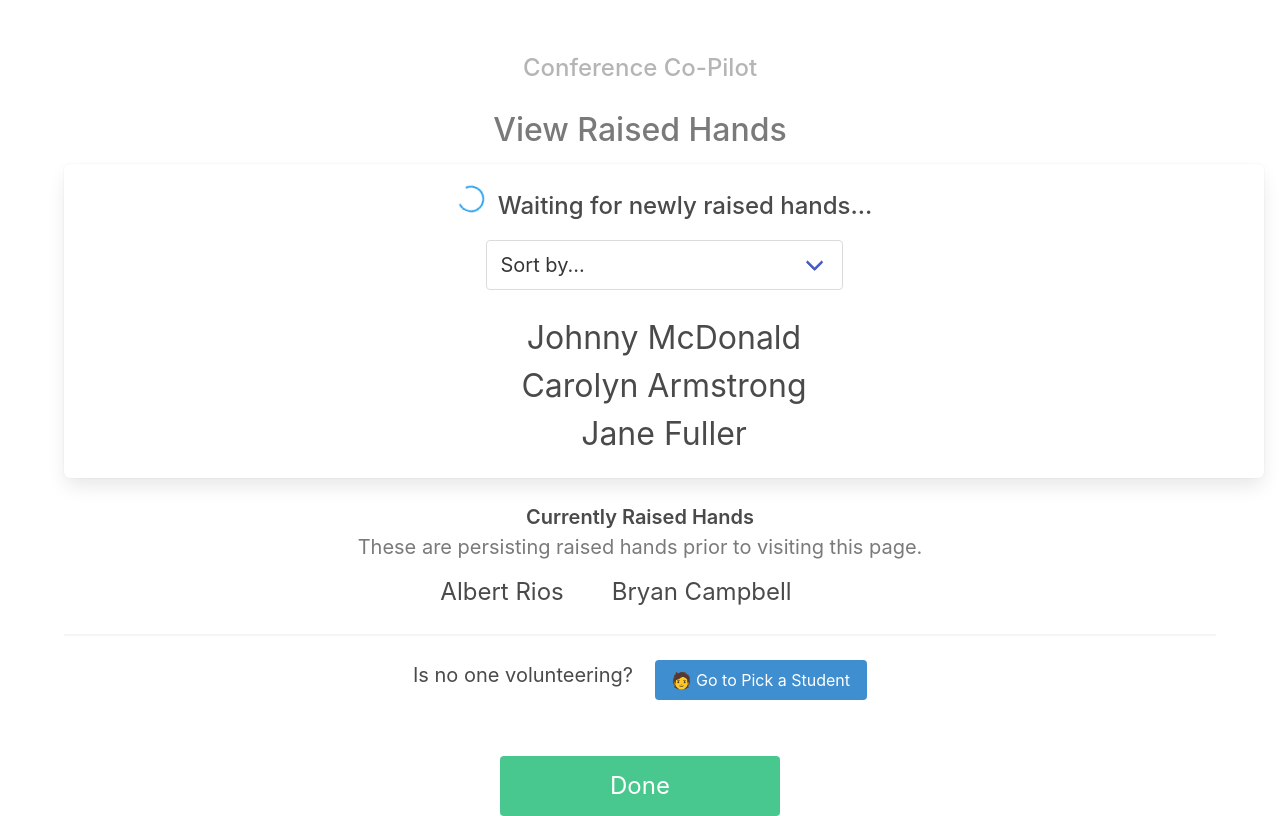
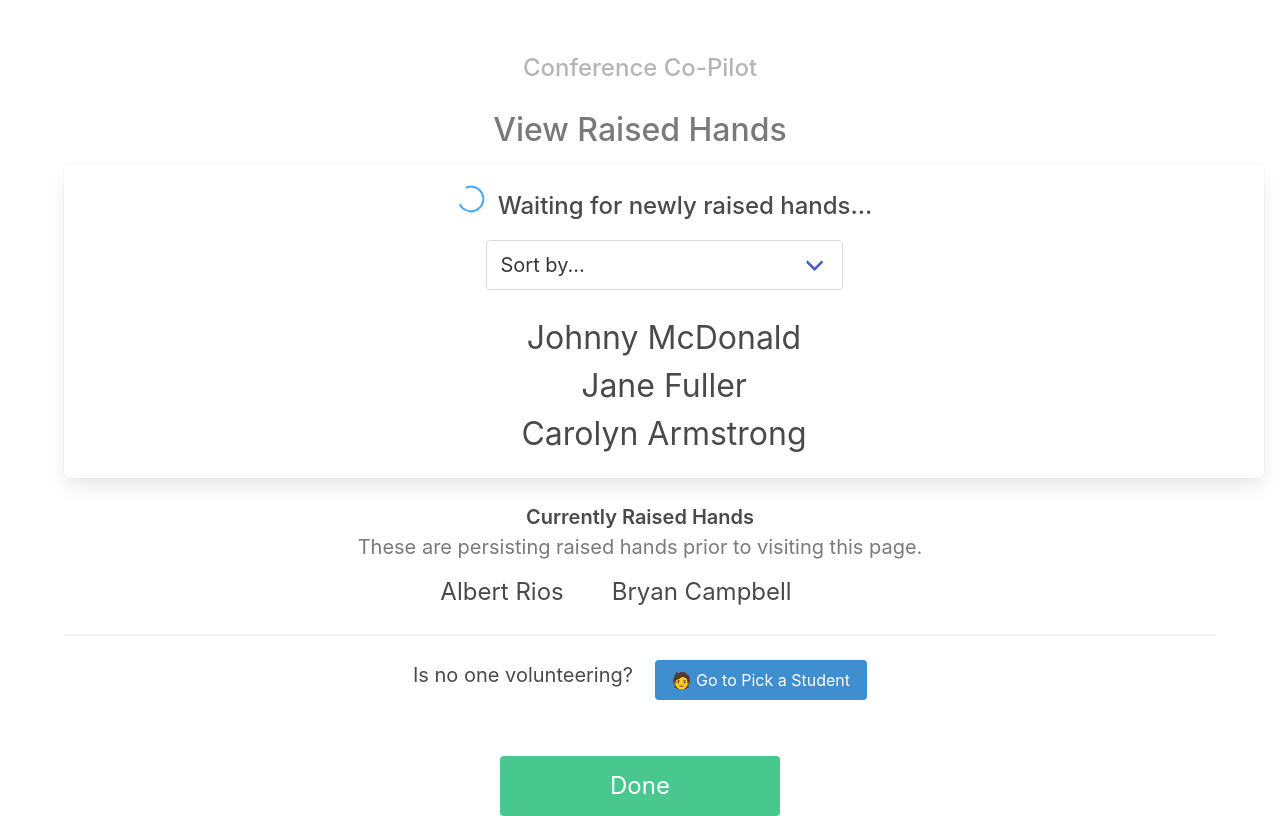
Before and after one commit to daniaalnahdi/is4300-project, a React (Create React App) app: page /is4300-project/raised-hands in a window 1280 px wide. Built offline with nearby package versions, Linux system fonts and the light colour scheme.

Commit message:
reorder student list

```diff
--- a/src/data/students.js
+++ b/src/data/students.js
@@ -1,7 +1,7 @@
 const students = [
   'Johnny McDonald',
+  'Jane Fuller',
   'Carolyn Armstrong',
-  'Jane Fuller',
   'Albert Rios',
   'Bryan Campbell',
   'Ann Perry',
```
